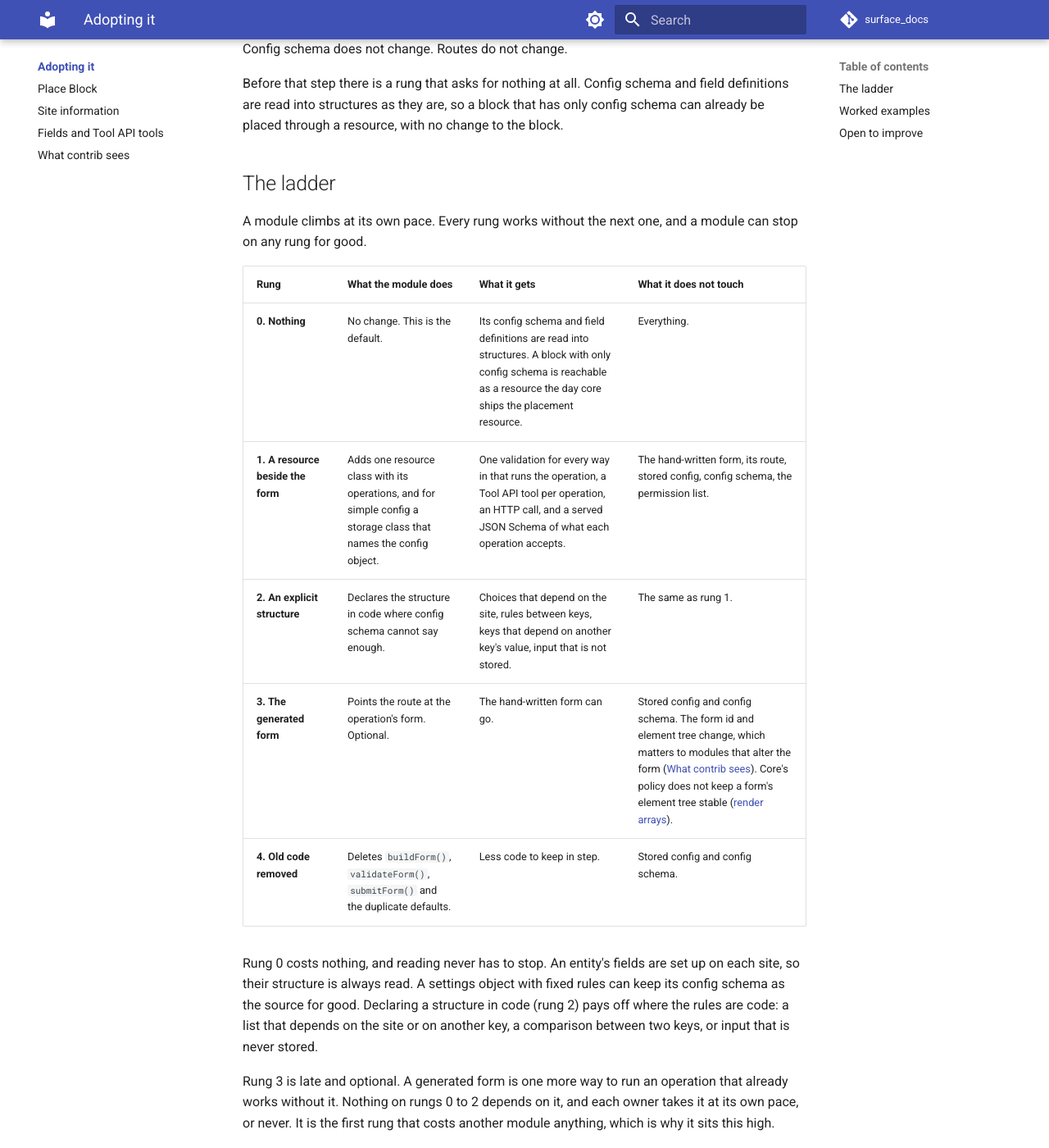
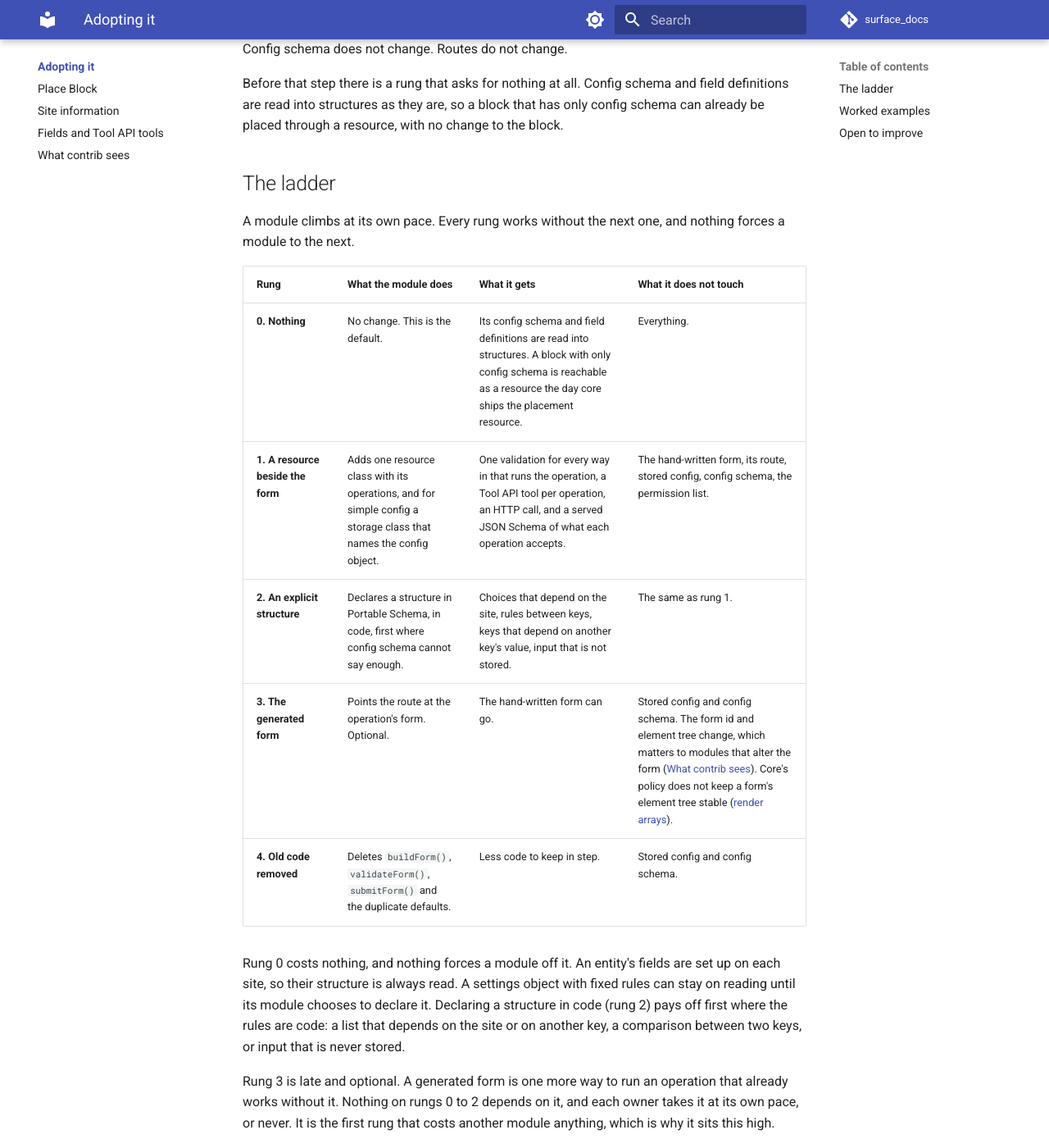
Before and after one commit to mlander/surface_docs, an MkDocs documentation site: the page built from docs/adopting/index.md, in a window 1280 px wide and 1400 px high, scrolled down 257 px. Shown: the whole window at 82% size. Built offline with MkDocs 1.6.1 and Material for MkDocs 9.7.7, drawn with Linux system fonts in a browser that asks for light colours; comment, search, counter and statistics services are not loaded.

Commit message:
Reading config schema is the starting point, declared structures follow

```diff
--- a/docs/adopting/index.md
+++ b/docs/adopting/index.md
@@ -6,17 +6,17 @@ Before that step there is a rung that asks for nothing at all. Config schema and
 
 ## The ladder
 
-A module climbs at its own pace. Every rung works without the next one, and a module can stop on any rung for good.
+A module climbs at its own pace. Every rung works without the next one, and nothing forces a module to the next.
 
 | Rung | What the module does | What it gets | What it does not touch |
 |---|---|---|---|
 | **0. Nothing** | No change. This is the default. | Its config schema and field definitions are read into structures. A block with only config schema is reachable as a resource the day core ships the placement resource. | Everything. |
 | **1. A resource beside the form** | Adds one resource class with its operations, and for simple config a storage class that names the config object. | One validation for every way in that runs the operation, a Tool API tool per operation, an HTTP call, and a served JSON Schema of what each operation accepts. | The hand-written form, its route, stored config, config schema, the permission list. |
-| **2. An explicit structure** | Declares the structure in code where config schema cannot say enough. | Choices that depend on the site, rules between keys, keys that depend on another key's value, input that is not stored. | The same as rung 1. |
+| **2. An explicit structure** | Declares a structure in Portable Schema, in code, first where config schema cannot say enough. | Choices that depend on the site, rules between keys, keys that depend on another key's value, input that is not stored. | The same as rung 1. |
 | **3. The generated form** | Points the route at the operation's form. Optional. | The hand-written form can go. | Stored config and config schema. The form id and element tree change, which matters to modules that alter the form ([What contrib sees](contrib.md)). Core's policy does not keep a form's element tree stable ([render arrays](https://www.drupal.org/about/core/policies/core-change-policies/frontend-bc-policy#render-arrays)). |
 | **4. Old code removed** | Deletes `buildForm()`, `validateForm()`, `submitForm()` and the duplicate defaults. | Less code to keep in step. | Stored config and config schema. |
 
-Rung 0 costs nothing, and reading never has to stop. An entity's fields are set up on each site, so their structure is always read. A settings object with fixed rules can keep its config schema as the source for good. Declaring a structure in code (rung 2) pays off where the rules are code: a list that depends on the site or on another key, a comparison between two keys, or input that is never stored.
+Rung 0 costs nothing, and nothing forces a module off it. An entity's fields are set up on each site, so their structure is always read. A settings object with fixed rules can stay on reading until its module chooses to declare it. Declaring a structure in code (rung 2) pays off first where the rules are code: a list that depends on the site or on another key, a comparison between two keys, or input that is never stored.
 
 Rung 3 is late and optional. A generated form is one more way to run an operation that already works without it. Nothing on rungs 0 to 2 depends on it, and each owner takes it at its own pace, or never. It is the first rung that costs another module anything, which is why it sits this high.
 
```
Also changed, not shown: docs/adopting/place-block.md (+1 -1 lines), docs/index.md (+1 -1 lines), docs/path/structures.md (+3 -3 lines), docs/why/builds-on.md (+1 -1 lines), docs/why/one-more-description.md (+1 -1 lines).
